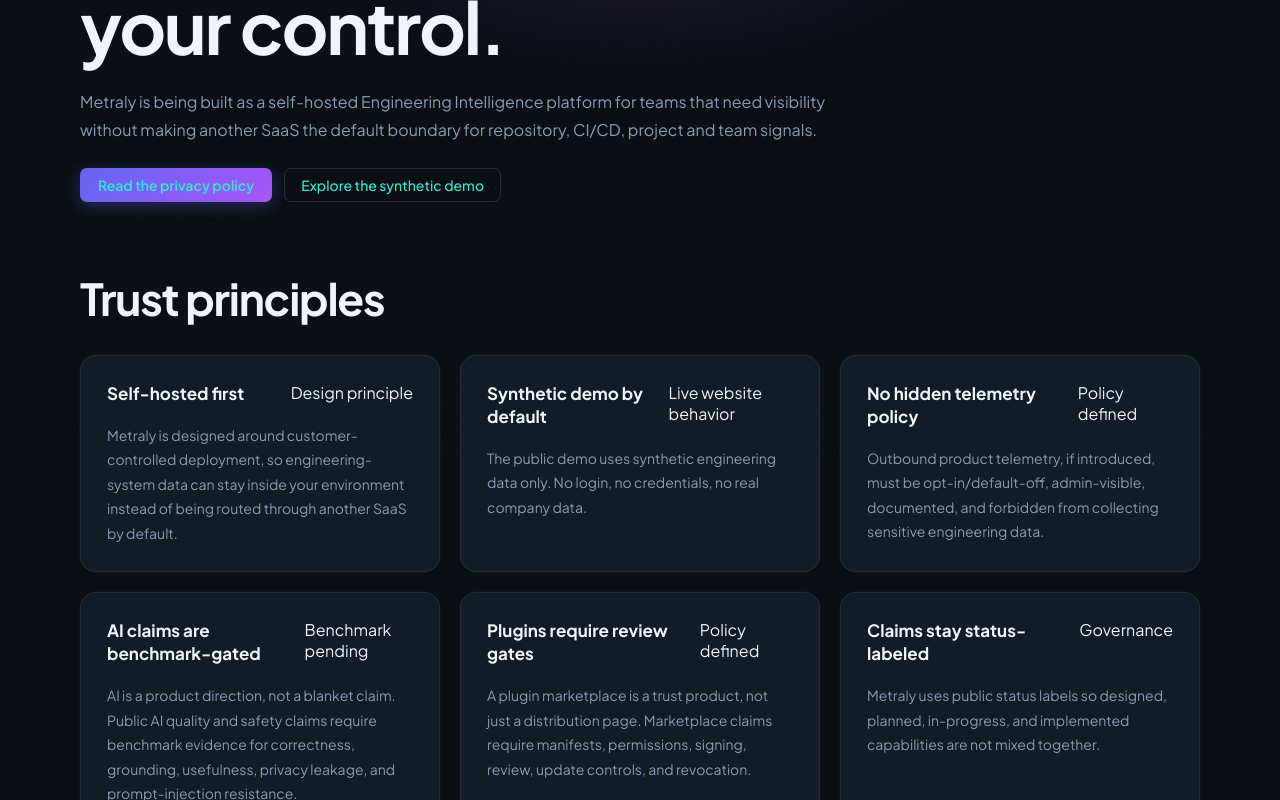
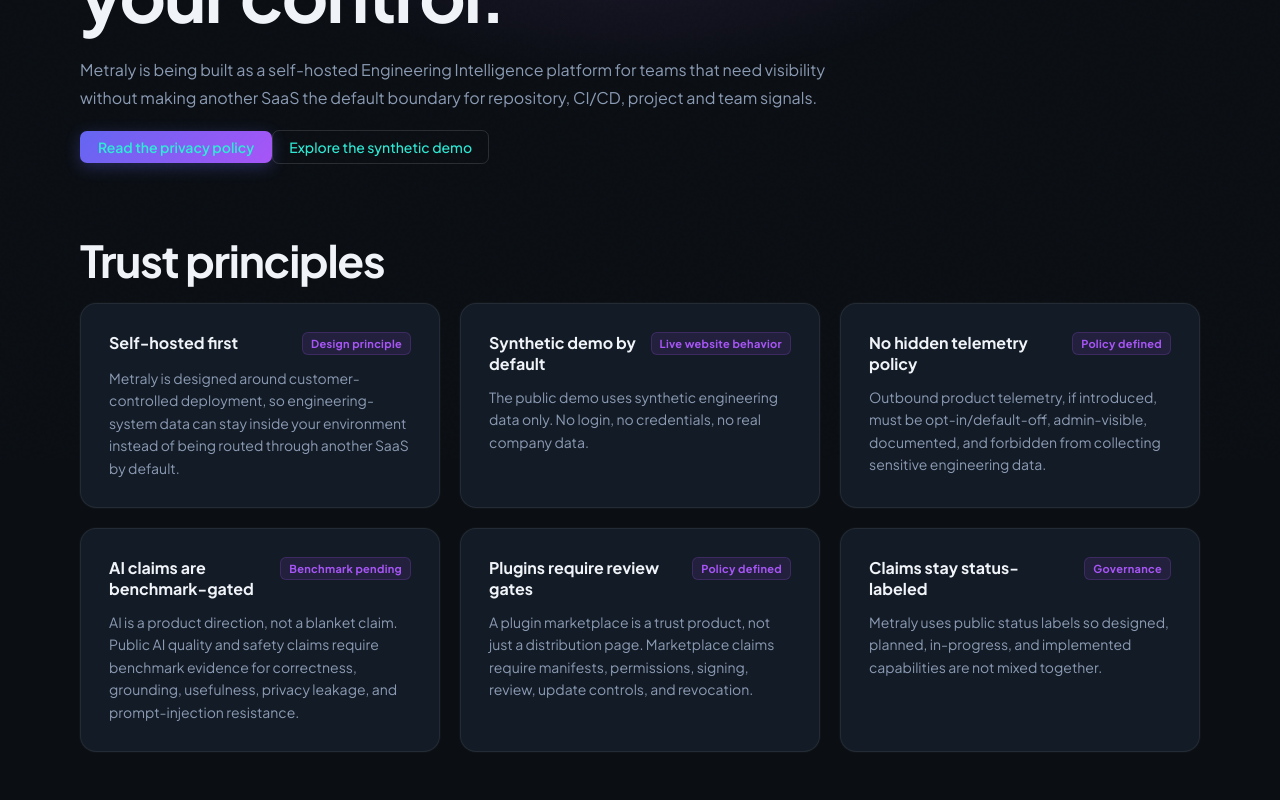
Before and after one commit to getmetraly/website, a Next.js app: page /trust in a window 1280 px wide. Shown: the part 340-1140 px from the top of the page. Built offline with nearby package versions, Linux system fonts and the light colour scheme.

Commit message:
style: migrate trust page to ui primitives

```diff
--- a/app/trust/page.tsx
+++ b/app/trust/page.tsx
@@ -1,6 +1,14 @@
 import Link from "next/link";
 import { SiteShell } from "@/components/site-shell";
-import { StatusTag } from "@/components/status-tag";
+import {
+  Card,
+  CardHeader,
+  CardText,
+  ContentPage,
+  Grid,
+  Note,
+  Prose,
+} from "@/components/ui/primitives";
 
 export const metadata = {
   title: "Trust — Metraly",
@@ -44,7 +52,8 @@ const principles = [
 export default function TrustPage() {
   return (
     <SiteShell>
-      <main>
+      <ContentPage>
+        <Prose>
           <div className="page-label">Trust · Self-hosted by design · Claim-safe roadmap</div>
           <h1>Trust starts with keeping engineering data under your control.</h1>
           <p>
@@ -53,24 +62,24 @@ export default function TrustPage() {
             the default boundary for repository, CI/CD, project and team signals.
           </p>
 
-        <div className="hero-actions" style={{ marginTop: 24 }}>
+          <div className="hero-actions">
             <Link href="/privacy" className="btn-primary btn-large">Read the privacy policy</Link>
             <Link href="/demo" className="btn-ghost btn-large">Explore the synthetic demo</Link>
           </div>
 
           <h2>Trust principles</h2>
-        <div className="card-grid">
+        </Prose>
+
+        <Grid columns={3}>
           {principles.map(([title, body, status]) => (
-            <div className="card" key={title}>
-              <div className="card-header">
-                <h3>{title}</h3>
-                <StatusTag>{status}</StatusTag>
-              </div>
-              <p>{body}</p>
-            </div>
+            <Card key={title}>
+              <CardHeader title={title} status={status} />
+              <CardText>{body}</CardText>
+            </Card>
           ))}
-        </div>
+        </Grid>
 
+        <Prose>
           <h2>What stays under your control</h2>
           <p>
             Engineering data can expose architecture, customers, roadmap,
@@ -86,11 +95,14 @@ export default function TrustPage() {
             <li>Incident and recovery data</li>
             <li>Team and workflow metrics</li>
           </ul>
-        <div className="note">
+        </Prose>
+
+        <Note>
           The public website and demo do not process real customer engineering
           data. The demo uses synthetic Sandbox Inc. data only.
-        </div>
+        </Note>
 
+        <Prose>
           <h2>AI should explain engineering data without becoming a data leak.</h2>
           <p>
             Metraly is designed around privacy-first AI patterns such as local
@@ -142,12 +154,15 @@ export default function TrustPage() {
             project has early trust artefacts: threat model, telemetry policy,
             plugin review policy and claim policy.
           </p>
-        <div className="note">
+        </Prose>
+
+        <Note>
           Metraly should not be described as SOC2-ready, HIPAA-ready,
           GDPR-compliant, or Enterprise-ready unless formal controls, legal
           review and implementation evidence support the exact claim.
-        </div>
+        </Note>
 
+        <Prose>
           <h2>Useful links</h2>
           <ul>
             <li><Link href="/privacy">Privacy Policy</Link></li>
@@ -156,7 +171,8 @@ export default function TrustPage() {
             <li><Link href="/demo">Synthetic demo</Link></li>
             <li><Link href="/ai">AI direction</Link></li>
           </ul>
-      </main>
+        </Prose>
+      </ContentPage>
     </SiteShell>
   );
 }
```
Lines whose indentation alone changed are shown as unchanged.
